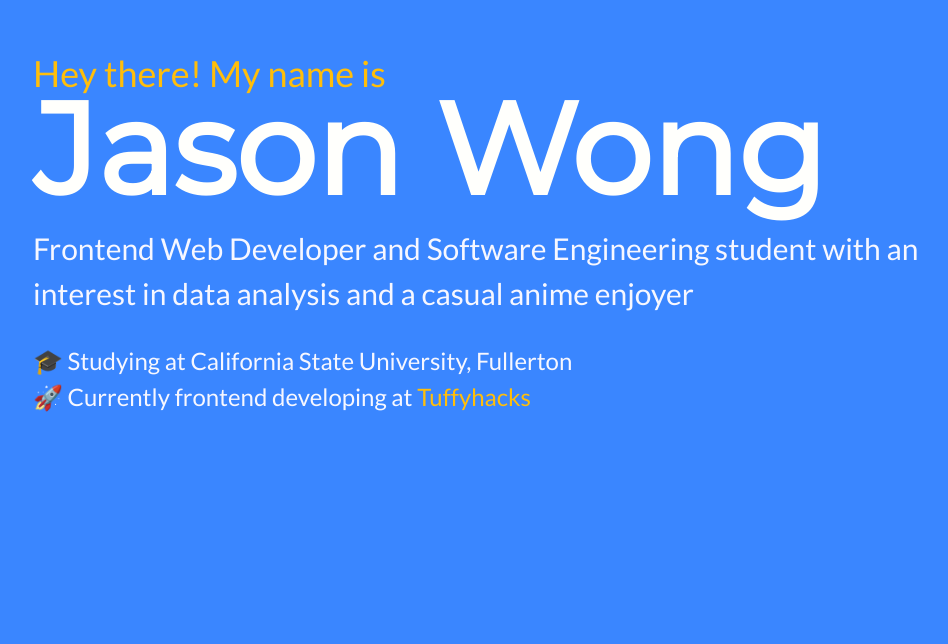
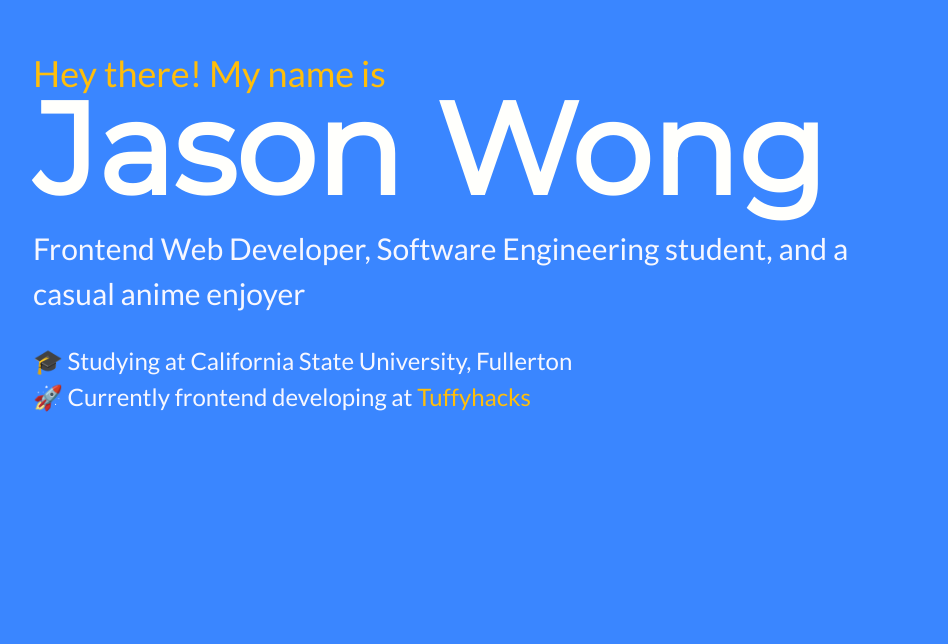
Before and after one commit to jaasonw/jason-wong.me, a Next.js app: page / in a window 1280 px wide. Shown: the part 156-800 px from the top of the page, without its empty margins (16-964 px from the left). Built offline with nearby package versions, Linux system fonts and the light colour scheme.

Commit message:
attempt 3

```diff
--- a/components/Header.jsx
+++ b/components/Header.jsx
@@ -54,8 +54,8 @@ export default function Header() {
             </motion.div>
             <motion.div variants={item}>
               <Text color="#F7F7FF" fontSize={["xl", "2xl", "3xl", "3xl"]}>
-                Frontend Web Developer and Software Engineering student with an
-                interest in data analysis and a casual anime enjoyer
+                Frontend Web Developer, Software Engineering student, and a
+                casual anime enjoyer
               </Text>
             </motion.div>
             <motion.div variants={item}>
```
Also changed, not shown: 1 other file (tests, documents, lock files or other folders).
